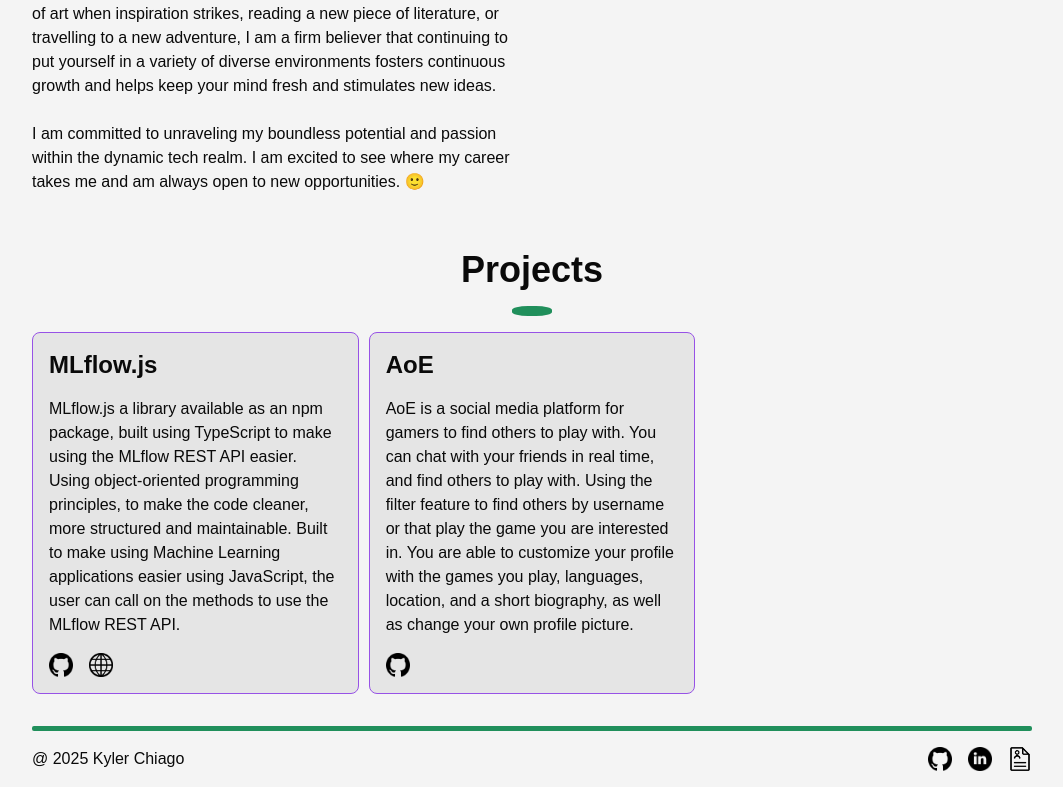
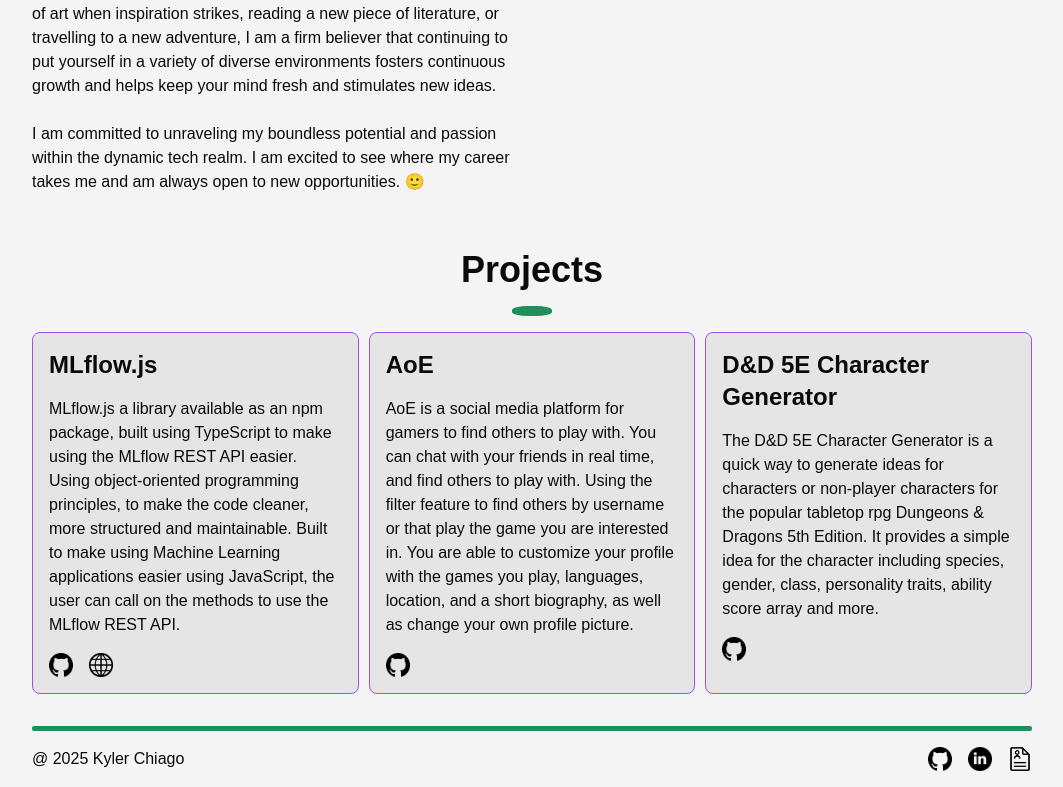
Before and after one commit to Kyler-Chiago/portfolio, a Next.js app: page / in a window 1280 px wide. Shown: the part 1170-1957 px from the top of the page, without its empty margins (108-1171 px from the left). Built offline with nearby package versions, Linux system fonts and the light colour scheme.

Commit message:
added dnd 5e char gen to projects

```diff
--- a/src/app/components/Projects.tsx
+++ b/src/app/components/Projects.tsx
@@ -20,6 +20,13 @@ const Projects: React.FC<Project> = ({ mode }) => {
       github: 'https://github.com/Cat-Snake-PTRI15/AoE',
       website: '',
     },
+    {
+      name: 'D&D 5E Character Generator',
+      description:
+        'The D&D 5E Character Generator is a quick way to generate ideas for characters or non-player characters for the popular tabletop rpg Dungeons & Dragons 5th Edition. It provides a simple idea for the character including species, gender, class, personality traits, ability score array and more.',
+      github: 'https://github.com/Kyler-Chiago/dndCharGen',
+      website: '',
+    },
   ];
 
   return (
```
